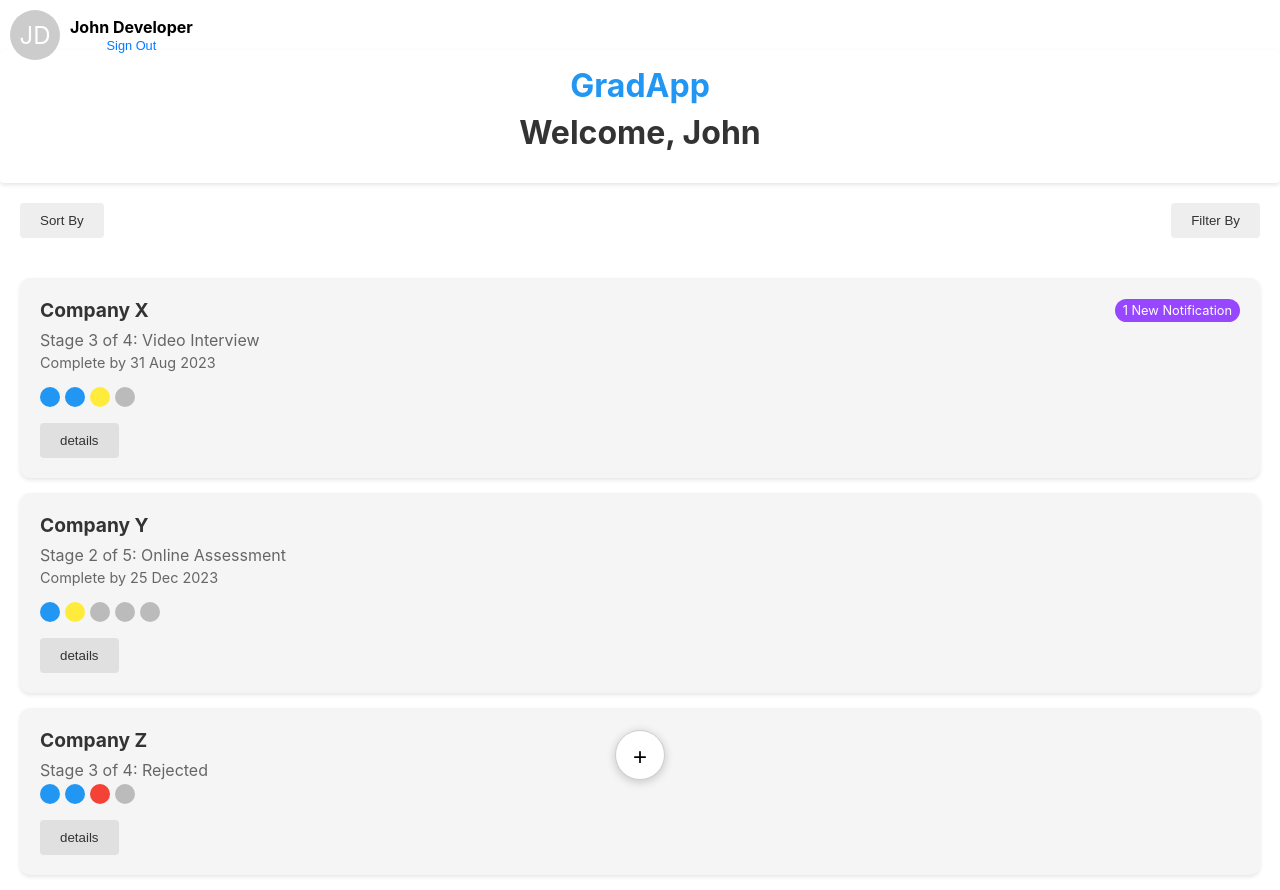
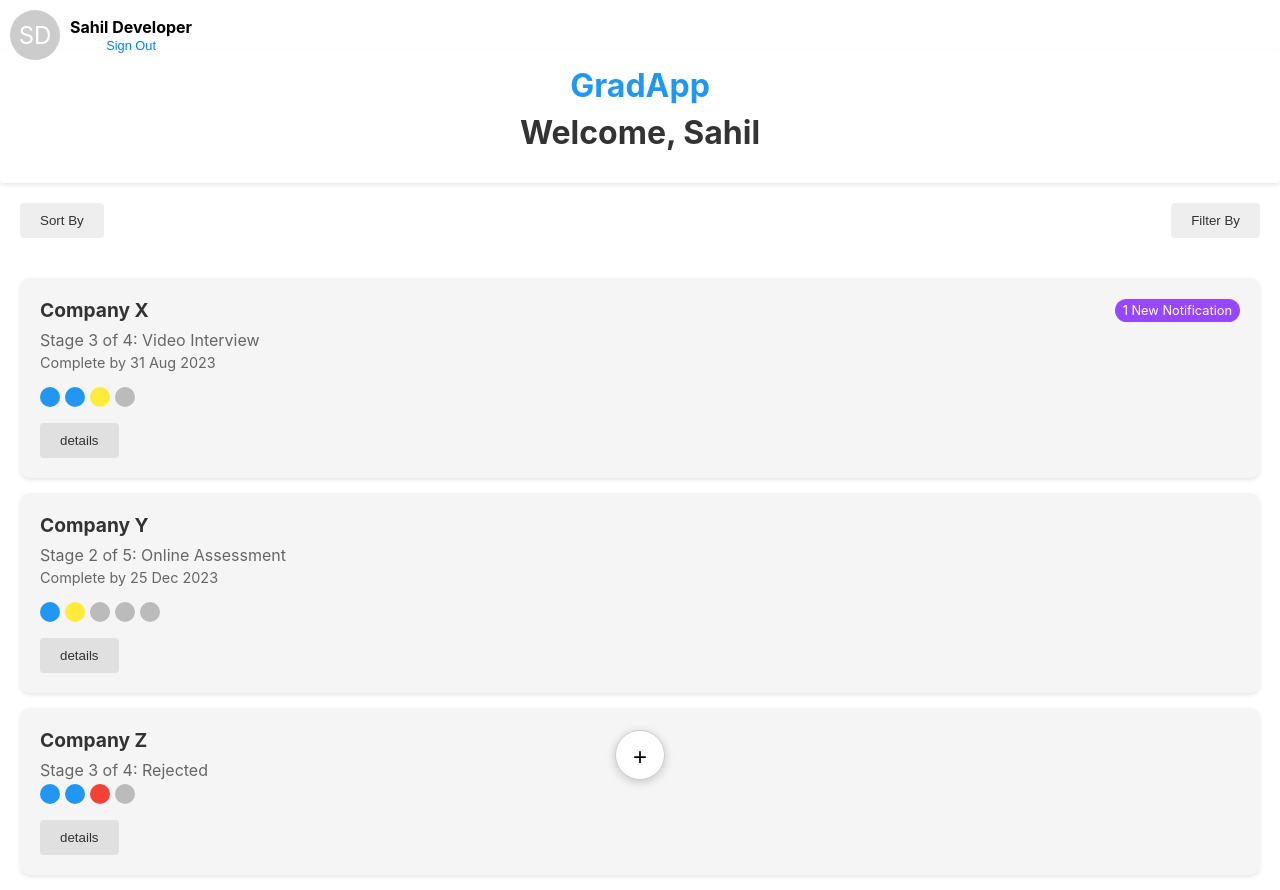
Before and after one commit to CodeBear117/GradApp, a React (Create React App) app: page / in a window 1280 px wide. Built offline with nearby package versions, Linux system fonts and the light colour scheme.

Commit message:
update details button functionality

```diff
--- a/src/App.js
+++ b/src/App.js
@@ -15,11 +15,21 @@ function MainContent( { firstName } ) {
   // Check if the current path is not the company page
   const showHeaderAndFilter = !location.pathname.startsWith("/company/");
 
+  const user = { // needs to come from a Database
+    firstName: 'Sahil',
+    lastName: 'Developer',
+    profilePicture: '', // This could be a path to an image or left empty for initials
+  };
+
+  const handleSignOut = () => {
+    // Implement sign-out logic
+  };
   return (
     <>
       {showHeaderAndFilter && (
         <div>
-          <WelcomeBanner firstName={firstName} />
+          <UserProfile user={user} onSignOut={handleSignOut} />
+          <WelcomeBanner firstName={user.firstName} />
           <SortFilterBar />
         </div>
       )}
@@ -32,22 +42,10 @@ function MainContent( { firstName } ) {
 }
 
 function App() {
-  const user = { // needs to come from a Database
-    firstName: 'John',
-    lastName: 'Developer',
-    profilePicture: '', // This could be a path to an image or left empty for initials
-  };
-
-  const handleSignOut = () => {
-    // Implement your sign-out logic here
-  };
-
-
   return (
     <Router>
       <div className={styles.App}>
-        <UserProfile user={user} onSignOut={handleSignOut} />
-        <MainContent firstName={user.firstName} />
+        <MainContent/>
       </div>
     </Router>
   );
--- a/src/applicationsData.js
+++ b/src/applicationsData.js
@@ -1,7 +1,7 @@
-// This data would normally come from an API call or your application's state
+// This data will simulated data and will come from a database api call in the future.
 const applicationsData = [
     {
-      id: 1,
+      companyId: 1,
       companyName: 'Company X',
       stage: 3,
       totalStages: 4,
@@ -11,7 +11,7 @@ const applicationsData = [
       notification: '1 New Notification'
     },
     {
-      id: 2,
+      companyId: 2,
       companyName: 'Company Y',
       stage: 2,
       totalStages: 5,
@@ -21,7 +21,7 @@ const applicationsData = [
       notification: ''
     },
     {
-      id: 3,
+      companyId: 3,
       companyName: 'Company Z',
       stage: 3,
       totalStages: 4,
--- a/src/components/ApplicationItem.js
+++ b/src/components/ApplicationItem.js
@@ -2,8 +2,10 @@ import React from 'react';
 import { useNavigate } from 'react-router-dom';
 import styles from './styles/ApplicationItem.module.css';
 
-function ApplicationItem({ companyName, stage, totalStages, currentStatus, currentStageName, dueDate, notification, companyId, history }) {
+function ApplicationItem({ companyId, companyName, stage, totalStages, currentStatus, currentStageName, dueDate, notification, history }) {
   const navigate = useNavigate();
+  console.log(`This is the company name: ${companyName}`)
+  console.log(`This is the company id: ${companyId}`)
 
   const navigateToCompanyPage = () => {
     navigate(`/company/${companyId}`);
--- a/src/components/ApplicationList.js
+++ b/src/components/ApplicationList.js
@@ -24,7 +24,7 @@ function ApplicationList() {
     <div>
       {applications.map((application) => (
         <ApplicationItem
-          key={application.id}
+          companyId={application.companyId}
           companyName={application.companyName}
           stage={application.stage}
           totalStages={application.totalStages}
--- a/src/components/CompanyPage.js
+++ b/src/components/CompanyPage.js
@@ -4,7 +4,7 @@ import styles from './styles/CompanyPage.module.css';
 import applicationsData from '../applicationsData'; // Import the data
 
 function CompanyPage() {
-  let { companyId } = useParams(); // This gets the companyId from the URL
+  const { companyId } = useParams(); // Extract companyId from URL
 
   const navigate = useNavigate();
 
@@ -12,13 +12,19 @@ function CompanyPage() {
     navigate('/');
   };
 
-  // Here you would fetch the company data based on the companyId,
-  // including the company's name, logo, webpage link, emails, and notifications
+  // Fetch the company data based on the companyId,
+  const companyData = applicationsData.find(company => company.companyId === parseInt(companyId));
+  // Check if companyData exists and access its properties
+  // must add a case for if the company is added manually
+  const companyName = companyData ? companyData.companyName : 'Company Not Found';
+  //const companyLogoUrl = companyData ? companyData.logoUrl : '#';
+  //const companyWebpageUrl = companyData ? companyData.webpageUrl : '#';
+  // These details would come from a database that is populated by the company and their profile additions
 
   return (
     <div className={styles.container}>
       <button onClick={goBack}>Back to Main Screen</button>
-      <h1 className={styles.header}>Company: {companyId}</h1>
+      <h1 className={styles.header}>Company: {companyName}</h1>
       <img src="company_logo_url" alt="Company Logo" className={styles.logo} />
       <a href="company_webpage_url" className={styles.link}>Job Details</a>
       {/* Render list of email communications */}
```
Also changed, not shown: public/logo192.png (deleted), public/logo512.png (deleted).
